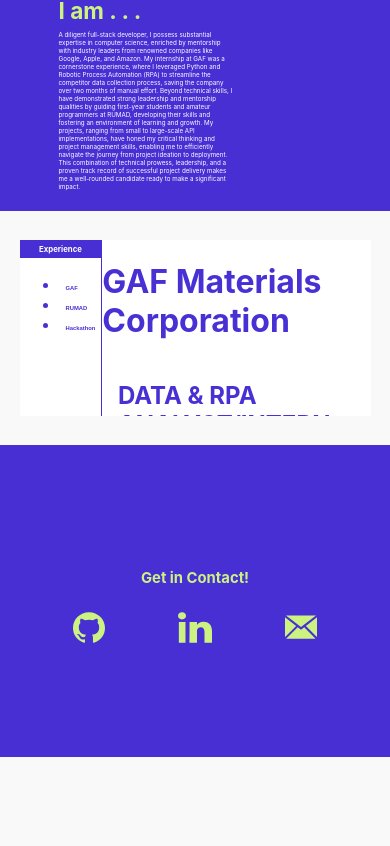
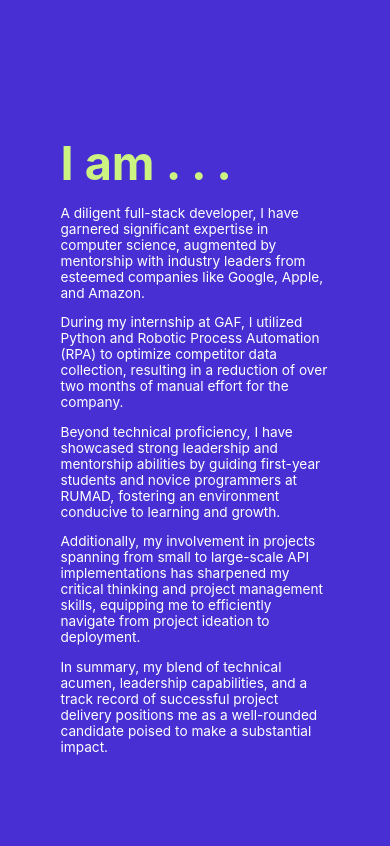
Before and after one commit to 54JIN/personal-website, a React (Create React App) app: page / in a window 390 px wide. Shown: the part 998-1844 px from the top of the page. Before the commit the page ends 1755 px from the top, so only its background shows below. Built offline with nearby package versions, Linux system fonts and the light colour scheme.

Commit message:
Mobile compatible

```diff
--- a/src/AboutMe.css
+++ b/src/AboutMe.css
@@ -21,6 +21,36 @@
 
 .AboutMe-Content p {
     color: #FFFFFF;
-    font-size: 1.6vw;
+    font-size: 1.5vw;
     margin-bottom: 0px;
 }
+
+@media only screen and (max-width: 580px) {
+    .AboutMe {
+        background-color: #482FD3;
+        width: 100vw;
+        height: 240vw;
+        display: flex;
+        flex-direction: column;
+        justify-content: center;
+        align-items: center;
+    }
+
+    .AboutMe-Content {
+        width: 69vw;
+        margin-left: 0px;
+    }
+
+    .AboutMe-Content h1 {
+        color: #CCF382;
+        font-size: 12vw;
+        margin-top: 0px;
+        margin-bottom: 0px;
+    }
+
+    .AboutMe-Content p {
+        color: #FFFFFF;
+        font-size: 3.5vw;
+        margin-bottom: 0px;
+    }
+}
--- a/src/AboutMe.js
+++ b/src/AboutMe.js
@@ -8,17 +8,19 @@
                 <div className="AboutMe-Content">
                     <h1>I am . . .</h1>
                     <p>
-                        A diligent full-stack developer, I possess substantial expertise in computer science,
-                        enriched by mentorship with industry leaders from renowned companies like Google, Apple, and Amazon.
-                        My internship at GAF was a cornerstone experience, where I leveraged Python and
-                        Robotic Process Automation (RPA) to streamline the competitor data collection process,
-                        saving the company over two months of manual effort. Beyond technical skills, I have demonstrated
-                        strong leadership and mentorship qualities by guiding first-year students and amateur programmers at RUMAD,
-                        developing their skills and fostering an environment of learning and growth. My projects, ranging from small
-                        to large-scale API implementations, have honed my critical thinking and project management skills, enabling
-                        me to efficiently navigate the journey from project ideation to deployment. This combination of technical
-                        prowess, leadership, and a proven track record of successful project delivery makes me a well-rounded
-                        candidate ready to make a significant impact.
+                        A diligent full-stack developer, I have garnered significant expertise in computer science, augmented by mentorship with industry leaders from esteemed companies like Google, Apple, and Amazon.
+                    </p>
+                    <p>
+                        During my internship at GAF, I utilized Python and Robotic Process Automation (RPA) to optimize competitor data collection, resulting in a reduction of over two months of manual effort for the company.
+                    </p>
+                    <p>
+                        Beyond technical proficiency, I have showcased strong leadership and mentorship abilities by guiding first-year students and novice programmers at RUMAD, fostering an environment conducive to learning and growth.
+                    </p>
+                    <p>
+                        Additionally, my involvement in projects spanning from small to large-scale API implementations has sharpened my critical thinking and project management skills, equipping me to efficiently navigate from project ideation to deployment.
+                    </p>
+                    <p>
+                        In summary, my blend of technical acumen, leadership capabilities, and a track record of successful project delivery positions me as a well-rounded candidate poised to make a substantial impact.
                     </p>
                 </div>
             </div>
--- a/src/Experience.css
+++ b/src/Experience.css
@@ -1,3 +1,4 @@
+@media only screen and (min-width: 581px){
   .Experience {
     width: 100vw;
     height: 60vw;
@@ -62,7 +63,6 @@
 
   .Experience-Content-Detail {
     margin-left: 4vw;
-  /* width: 40vw; */
   }
 
   .Experience-Content-Detail h2 {
@@ -72,3 +72,107 @@
   .Experience-Content-Detail li {
     font-size: 1.5vw;
   }
+}
+
+@media only screen and (max-width: 580px) {
+  .Experience {
+    width: 100vw;
+    margin-top: 15vw;
+    margin-bottom: 15vw;
+    display: flex;
+    justify-content: center;
+    align-items: center;
+  }
+
+  .Experience-Content {
+    width: 90vw;
+    display: flex;
+    flex-direction: column;
+  }
+
+  .Experience-Content-Tabs {
+    width: 90vw;
+    height: 10vw;
+    display: flex;
+    background-color: #CCF382;
+  }
+
+  .Experience-Content-Tabs h1{
+    background-color: #482FD3;
+    color: #FFFFFF;
+    margin-top: 0px;
+    margin-bottom: 0px;
+    padding-top: 2.5vw;
+    padding-bottom: 1vw;
+    text-align: center;
+    font-size: 3.5vw;
+    width: 30%;
+  }
+
+  .Experience-Content-Tabs ul {
+    list-style-type: none;
+    display: flex;
+    margin: 0px;
+    padding-left: 0px;
+  }
+
+  .Experience-Content-Tabs li {
+    color: #4831D4;
+    margin-left: 5vw;
+  }
+
+  .Experience-Content-Tabs button {
+    display: flex;
+    background-color: transparent;
+    border: none;
+    cursor: pointer;
+    color: #4831D4;
+    font-size: 3.5vw;
+    font-weight: bold;
+    padding-top: 2.6vw;
+    padding-bottom: 1vw;
+  }
+
+  .Experience-Content-Seperator {
+    display: none;
+  }
+
+  .Experience-Content-Information {
+    background-color: #FFFFFF;
+    display: flex;
+    flex-direction: column;
+  }
+
+  .Experience-Content-Information h1 {
+    margin-top: 10vw;
+    margin-left: 15vw;
+    margin-bottom: 0px;
+    font-size: 5vw;
+    color: #4831D4;
+  }
+
+  .Experience-Content-Detail {
+    display: flex;
+    flex-direction: column;
+    margin-left: 15vw;
+  }
+
+  .Experience-Content-Detail h2 {
+    margin-top: 0px;
+    margin-bottom: 0px;
+    font-size: 3vw;
+    color: #4831D4;
+  }
+
+  .Experience-Content-Detail ul {
+    list-style-type: none;
+    width: 60vw;
+    margin-bottom: 15vw;
+    padding-left: 0px;
+  }
+
+  .Experience-Content-Detail li {
+    margin-bottom: 2vw;
+    font-size: 2.5vw;
+  }
+}
--- a/src/Footer.css
+++ b/src/Footer.css
@@ -26,3 +26,34 @@
 .emailClick {
     cursor: pointer;
 }
+
+@media only screen and (max-width: 580px) {
+    .Footer {
+        width: 100vw;
+        height: 70vw;
+        background-color: #482FD3;
+        display: flex;
+        flex-direction: column;
+        justify-content: center;
+    }
+
+    .Footer h1{
+        color: #CCF382;
+        text-align: center;
+        font-size: 6.8vw;
+    }
+
+    .Footer-Images {
+        display: flex;
+        justify-content: space-evenly;
+    }
+
+    .Footer-Images img{
+        margin-left: 0px;
+        height: 8vw;
+    }
+
+    .emailClick {
+        cursor: pointer;
+    }
+}
```
Lines whose indentation alone changed are shown as unchanged.
